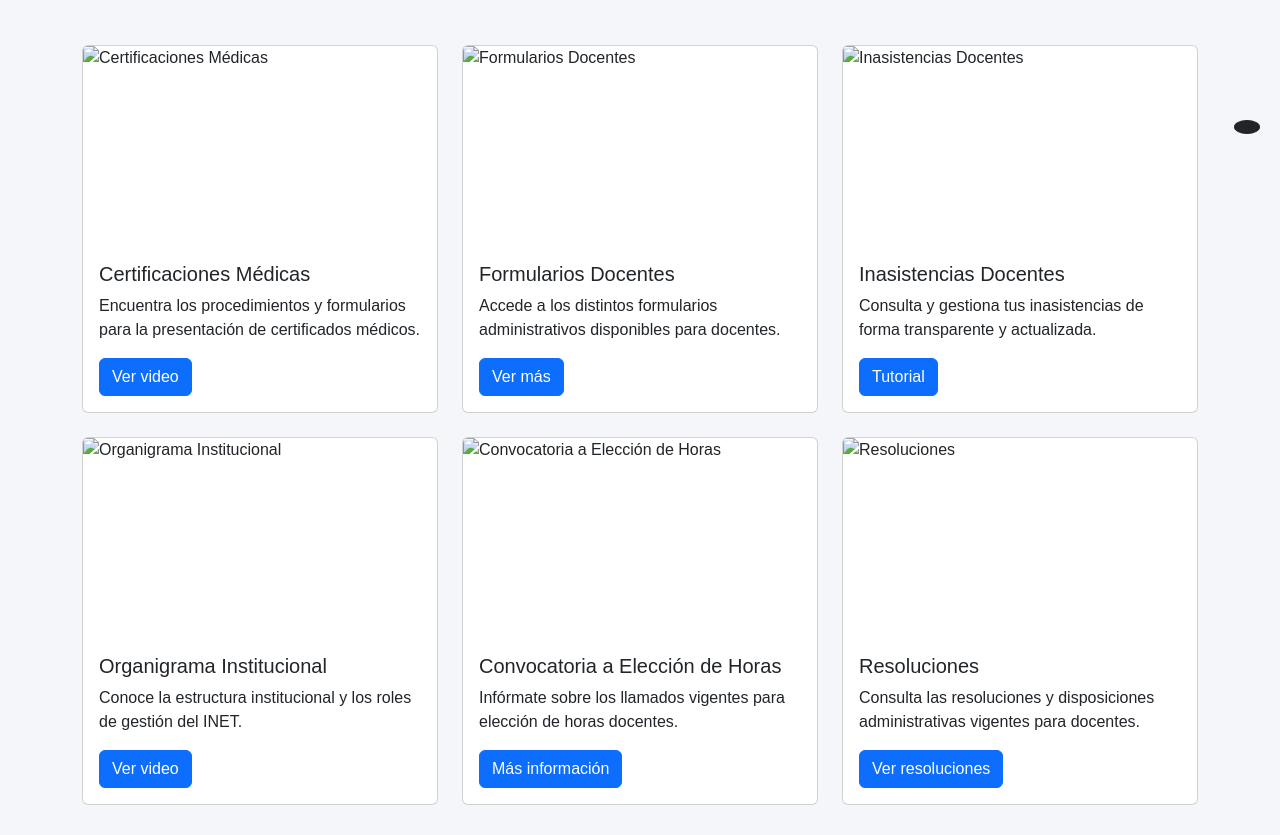
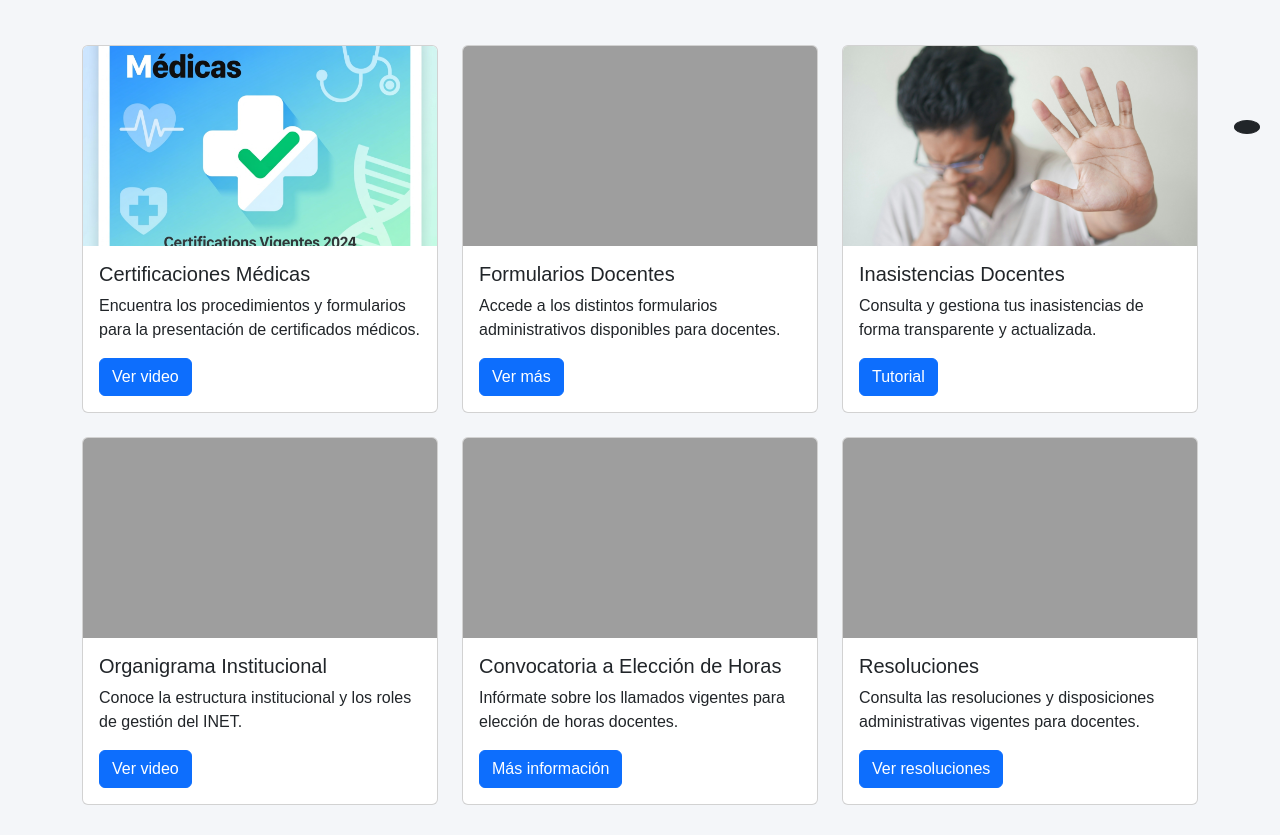
Before and after one commit to estebanlemos5/bloginet, a plain HTML site: page html/docentes.html in a window 1280 px wide. Shown: the part 646-1481 px from the top of the page. Drawn offline with nearby package versions, Linux system fonts and the light colour scheme; the site is published under a folder, as on GitHub Pages, so addresses that start at the root find nothing; some icons are missing.

Commit message:
Update docentes.html

```diff
--- a/html/docentes.html
+++ b/html/docentes.html
@@ -122,7 +122,7 @@
     <div class="row g-4">
       <div class="col-md-4" id="certificaciones">
         <div class="card">
-          <img src="/img/licenciaMedica.png" class="card-img-top" alt="Certificaciones Médicas">
+          <img src="../img/licenciaMedica.png" class="card-img-top" alt="Certificaciones Médicas">
           <div class="card-body">
             <h5 class="card-title">Certificaciones Médicas</h5>
             <p class="card-text">Encuentra los procedimientos y formularios para la presentación de certificados médicos.</p>
@@ -132,7 +132,7 @@
       </div>
       <div class="col-md-4" id="formularios">
         <div class="card">
-          <img src="/img/formularios.jpg" class="card-img-top" alt="Formularios Docentes">
+          <img src="../img/formularios.jpg" class="card-img-top" alt="Formularios Docentes">
           <div class="card-body">
             <h5 class="card-title">Formularios Docentes</h5>
             <p class="card-text">Accede a los distintos formularios administrativos disponibles para docentes.</p>
@@ -142,7 +142,7 @@
       </div>
       <div class="col-md-4" id="inasistencias">
         <div class="card">
-          <img src="/img/enfermos.jpg" class="card-img-top" alt="Inasistencias Docentes">
+          <img src="../img/enfermos.jpg" class="card-img-top" alt="Inasistencias Docentes">
           <div class="card-body">
             <h5 class="card-title">Inasistencias Docentes</h5>
             <p class="card-text">Consulta y gestiona tus inasistencias de forma transparente y actualizada.</p>
@@ -152,7 +152,7 @@
       </div>
       <div class="col-md-4" id="organigrama">
         <div class="card">
-          <img src="/img/organigrama.jpg" class="card-img-top" alt="Organigrama Institucional">
+          <img src="../img/organigrama.jpg" class="card-img-top" alt="Organigrama Institucional">
           <div class="card-body">
             <h5 class="card-title">Organigrama Institucional</h5>
             <p class="card-text">Conoce la estructura institucional y los roles de gestión del INET.</p>
@@ -162,7 +162,7 @@
       </div>
       <div class="col-md-4" id="convocatoria">
         <div class="card">
-          <img src="/img/eleccion.jpg" class="card-img-top" alt="Convocatoria a Elección de Horas">
+          <img src="../img/eleccion.jpg" class="card-img-top" alt="Convocatoria a Elección de Horas">
           <div class="card-body">
             <h5 class="card-title">Convocatoria a Elección de Horas</h5>
             <p class="card-text">Infórmate sobre los llamados vigentes para elección de horas docentes.</p>
@@ -172,7 +172,7 @@
       </div>
       <div class="col-md-4" id="resoluciones">
         <div class="card">
-          <img src="/img/resolucion.jpg" class="card-img-top" alt="Resoluciones">
+          <img src="../img/resolucion.jpg" class="card-img-top" alt="Resoluciones">
           <div class="card-body">
             <h5 class="card-title">Resoluciones</h5>
             <p class="card-text">Consulta las resoluciones y disposiciones administrativas vigentes para docentes.</p>
```
